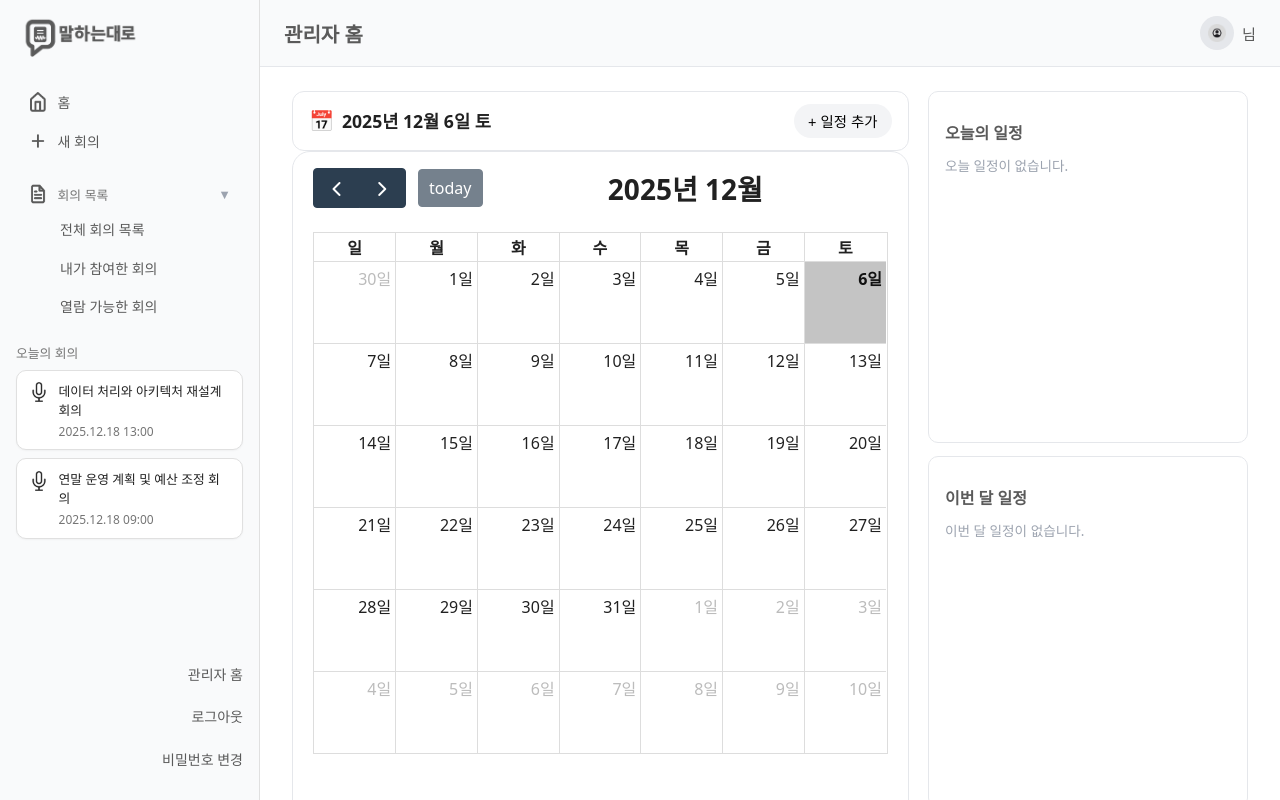
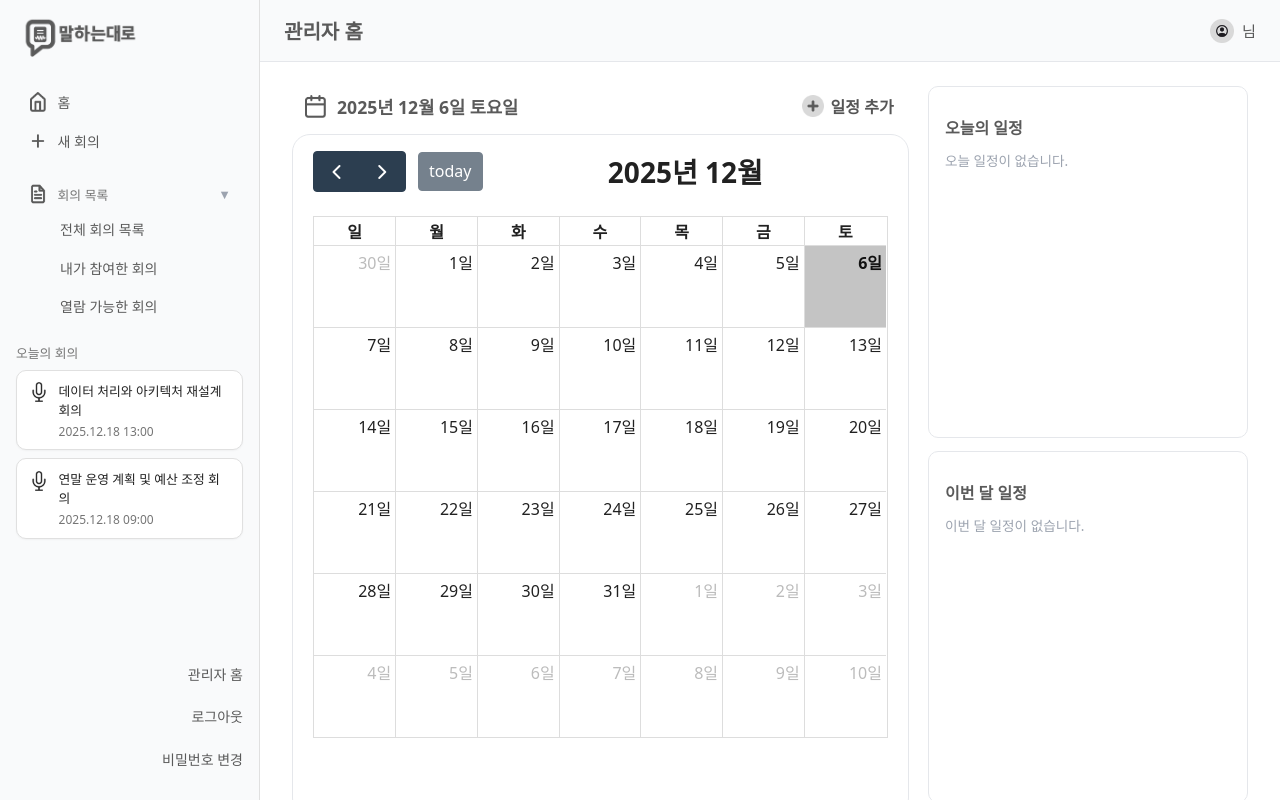
Before and after one commit to skn17-final-2team/final_django, a Django app: template templates/core/home.html in a window 1280 px wide. Run offline with Django 5.2, Linux system fonts and the light colour scheme; the template is opened without the code that fills it, so the values that code supplies are empty.

Commit message:
홈 수정

```diff
--- a/static/css/home.css
+++ b/static/css/home.css
@@ -14,39 +14,141 @@
   min-height: 0;
 }
 
-/* 상단 제목/버튼 영역 */
+/* 오늘 날짜/일정 추가 버튼 영역 */
 .dashboard-header {
   display: flex;
+  align-items: center;
   justify-content: space-between;
-  align-items: center;
-  padding: 0.75rem 1rem;
-  background-color: #ffffff;
-  border-radius: 12px;
-  border: 1px solid #e5e7eb;
-  flex: 0 0 auto;
+  width: 100%;
+  padding-bottom: 8px;
 }
 
+/* 달력 아이콘 */
+.dashboard-calendar-icon {
+  width: 23px;
+  height: 23px;
+  object-fit: contain;
+  margin-right: 2px;
+}
+
+/* 아이콘과 팝오버 위치 기준 */
+.calendar-icon-wrapper {
+  position: relative;
+  display: inline-flex;
+  align-items: center;
+}
+
+/* 월 선택 팝오버 기본 스타일 */
+.month-popover {
+  position: absolute;
+  top: 100%;          /* 아이콘 바로 아래 */
+  left: 0;
+  margin-top: 6ch;
+  background: #ffffff;
+  border-radius: 12px;
+  padding: 8px 10px;
+  box-shadow: 0 4px 12px rgba(0, 0, 0, 0.15);
+  z-index: 1000;
+  min-width: 180px;
+  font-size: 0.85rem;}
+
+/* 연도 헤더 */
+.month-popover-header {
+  display: flex;
+  align-items: center;
+  justify-content: center;
+  margin-bottom: 6px;
+  gap: 8px;
+}
+
+.month-year-btn {
+  border: none;
+  background: none;
+  cursor: pointer;
+  font-size: 1rem;
+  color: #5a5a5a;
+}
+
+/* 연도 텍스트 */
+#month-popover-year {
+  font-weight: 600;
+}
+
+/* 월 버튼 그리드 */
+.month-popover-grid {
+  display: grid;
+  grid-template-columns: repeat(3, 1fr);
+  gap: 4px;
+}
+
+.month-btn {
+  border: none;
+  background: #f3f4f6;
+  border-radius: 8px;
+  padding: 4px 0;
+  cursor: pointer;
+  color: #5a5a5a;
+}
+
+.month-btn:hover {
+  background: #e5e7eb;
+}
+
+.hidden {
+  display: none;
+}
+
+/* month input 기본 크기 조금 정리 */
+#home-month-input {
+  font-size: 0.9rem;
+}
+
+
+/* 오늘 날짜 표시 */
 .dashboard-header-left {
   display: flex;
   align-items: center;
   gap: 0.5rem;
   font-size: 1.1rem;
   font-weight: 600;
+  color: #5a5a5a;
+  margin-left: 12px;
 }
 
 .dashboard-header-left .icon {
   font-size: 1.25rem;
 }
 
+/* 일정 추가하기 버튼 */
 .btn-add-schedule {
+  display: inline-flex;
+  align-items: center;
   border: none;
-  border-radius: 999px;
-  padding: 0.4rem 0.9rem;
-  background-color: #f3f4f6;
-  font-size: 0.9rem;
+  background: none;
+  padding: 8px 10px;
   cursor: pointer;
+  font-size: 1rem;
+  font-weight: 600;
+  color: #555555;
+  border-radius: 18px;
+  transition: background 0.2s ease;
 }
 
+/* '+' 아이콘 이미지 */
+.btn-add-icon {
+  width: 22px;
+  height: 22px;
+  object-fit: contain;
+  margin-right: 6px;
+}
+
+/* '일정 추가' 텍스트 */
+.btn-add-text {
+  white-space: nowrap;
+  margin-right: 5px;
+}
+
+/* 일정 추가 버튼 호버 시*/
 .btn-add-schedule:hover {
   background-color: #e5e7eb;
 }
@@ -409,7 +511,7 @@
   border-radius: 999px;
   border: none;
   background-color: #D9D9D9 !important; /* 요청 색상 */
-  color: #000000 !important;           /* 글씨는 검정이 더 잘 보임 */
+  color: #5a5a5a !important;           /* 글씨는 검정이 더 잘 보임 */
   font-size: 0.75rem;
   font-weight: 500;
 }
@@ -435,3 +537,9 @@
   background-color: #D9D9D9 !important; /* 기존 이벤트 색 유지 */
   color: #000000 !important;
 }
+
+.fc .fc-daygrid-event,
+.fc .fc-daygrid-event .fc-event-title,
+.fc .fc-daygrid-event .fc-event-time {
+  color: #5a5a5a !important;
+}
--- a/static/css/layout.css
+++ b/static/css/layout.css
@@ -263,21 +263,10 @@
   gap: 8px;
 }
 
-/* 유저 아이콘 컨테이너 */
-.header-user-avatar {
-  width: 34px;
-  height: 34px;
-  border-radius: 50%;
-  background: #e5e7eb;
-  display: flex;
-  align-items: center;
-  justify-content: center;
-}
-
 /* 이미지 아이콘 */
 .user-icon {
-  width: 18px;
-  height: 18px;
+  width: 24px;
+  height: 24px;
   object-fit: contain;
 }
 
--- a/static/js/home_calendar.js
+++ b/static/js/home_calendar.js
@@ -10,13 +10,17 @@ document.addEventListener("DOMContentLoaded", function () {
   // 상단 현재 날짜 표시
   if (currentDateEl) {
     const now = new Date();
-    const formatter = new Intl.DateTimeFormat("ko-KR", {
-      year: "numeric",
-      month: "long",
-      day: "numeric",
-      weekday: "short",
-    });
-    currentDateEl.textContent = formatter.format(now);
+
+    const year = now.getFullYear();
+    const month = now.getMonth() + 1;
+    const day = now.getDate();
+
+    const weekNames = ["일요일", "월요일", "화요일", "수요일", "목요일", "금요일", "토요일"];
+    const weekName = weekNames[now.getDay()];
+
+    const formatted = `${year}년 ${month}월 ${day}일 ${weekName}`;
+
+    currentDateEl.textContent = formatted;
   }
 
   // 일정 추가 모달 관련 요소
@@ -360,6 +364,8 @@ document.addEventListener("DOMContentLoaded", function () {
       right: "",
     },
 
+    eventTextColor: "#5a5a5a",
+
     events: function (info, successCallback, failureCallback) {
       fetch("/api/google-events/")
         .then((res) => res.json())
@@ -391,6 +397,70 @@ document.addEventListener("DOMContentLoaded", function () {
   });
 
   calendar.render();
+
+  // === 달 선택 팝오버 로직 ===
+  const calendarIconEl = document.getElementById("home-calendar-icon");
+  const monthPopoverEl = document.getElementById("home-month-popover");
+  const yearLabelEl = document.getElementById("month-popover-year");
+  const prevYearBtn = document.getElementById("month-prev-year");
+  const nextYearBtn = document.getElementById("month-next-year");
+  const monthButtons = document.querySelectorAll(".month-btn");
+
+  let popoverYear = new Date().getFullYear();
+
+  function updatePopoverYearLabel() {
+    if (yearLabelEl) {
+      yearLabelEl.textContent = `${popoverYear}년`;
+    }
+  }
+  updatePopoverYearLabel();
+
+  if (calendarIconEl && monthPopoverEl) {
+    // 아이콘 클릭 시 팝오버 열기/닫기
+    calendarIconEl.addEventListener("click", function (e) {
+      e.stopPropagation();
+      monthPopoverEl.classList.toggle("hidden");
+    });
+
+    // 연도 변경
+    if (prevYearBtn) {
+      prevYearBtn.addEventListener("click", function (e) {
+        e.stopPropagation();
+        popoverYear -= 1;
+        updatePopoverYearLabel();
+      });
+    }
+
+    if (nextYearBtn) {
+      nextYearBtn.addEventListener("click", function (e) {
+        e.stopPropagation();
+        popoverYear += 1;
+        updatePopoverYearLabel();
+      });
+    }
+
+    // 월 클릭 시 해당 연/월로 풀캘린더 이동
+    monthButtons.forEach((btn) => {
+      btn.addEventListener("click", function (e) {
+        e.stopPropagation();
+        const monthIndex = Number(btn.dataset.month); // 0~11
+        const targetDate = new Date(popoverYear, monthIndex, 1);
+        calendar.gotoDate(targetDate);
+        monthPopoverEl.classList.add("hidden");
+      });
+    });
+
+    // 팝오버 바깥 클릭 시 닫기
+    document.addEventListener("click", function (e) {
+      if (
+        !monthPopoverEl.classList.contains("hidden") &&
+        !monthPopoverEl.contains(e.target) &&
+        e.target !== calendarIconEl
+      ) {
+        monthPopoverEl.classList.add("hidden");
+      }
+    });
+  }
 
   // 일정 추가 버튼
   const btnAddSchedule = document.querySelector(".btn-add-schedule");
--- a/templates/core/header.html
+++ b/templates/core/header.html
@@ -30,13 +30,10 @@
 
     <!-- 사용자 정보 박스 (두 번째 사진 스타일 적용) -->
     <div class="header-user">
-      <div class="header-user-avatar">
-        <img src="{% static 'img/icon-user.png' %}" alt="user" class="user-icon">
-      </div>
+      <img src="{% static 'img/icon-user.png' %}" alt="user" class="user-icon">
       <div class="header-user-info">
         <span class="user-name">{{ request.session.login_user_name }}님</span>
       </div>
     </div>
-
   </div>
 </header>
--- a/templates/core/home.html
+++ b/templates/core/home.html
@@ -14,18 +14,51 @@
   <section class="dashboard-main">
     <header class="dashboard-header">
       <div class="dashboard-header-left">
-        <span class="icon">📅</span>
+        <div class="calendar-icon-wrapper">
+          <img src="{% static 'img/icon-calendar.png' %}"
+              alt="달력"
+              class="dashboard-calendar-icon"
+              id="home-calendar-icon">
+
+          <!-- 달 선택 팝오버 (커스텀) -->
+          <div class="month-popover hidden" id="home-month-popover">
+            <div class="month-popover-header">
+              <button type="button" class="month-year-btn" id="month-prev-year">‹</button>
+              <span id="month-popover-year"></span>
+              <button type="button" class="month-year-btn" id="month-next-year">›</button>
+            </div>
+            <div class="month-popover-grid">
+              <button type="button" class="month-btn" data-month="0">1월</button>
+              <button type="button" class="month-btn" data-month="1">2월</button>
+              <button type="button" class="month-btn" data-month="2">3월</button>
+              <button type="button" class="month-btn" data-month="3">4월</button>
+              <button type="button" class="month-btn" data-month="4">5월</button>
+              <button type="button" class="month-btn" data-month="5">6월</button>
+              <button type="button" class="month-btn" data-month="6">7월</button>
+              <button type="button" class="month-btn" data-month="7">8월</button>
+              <button type="button" class="month-btn" data-month="8">9월</button>
+              <button type="button" class="month-btn" data-month="9">10월</button>
+              <button type="button" class="month-btn" data-month="10">11월</button>
+              <button type="button" class="month-btn" data-month="11">12월</button>
+            </div>
+          </div>
+        </div>
+
         <span id="home-current-date"></span>
       </div>
 
+
       <div class="dashboard-header-right">
-        <button type="button" class="btn-add-schedule">+ 일정 추가</button>
+        <button type="button" class="btn-add-schedule">
+          <img src="{% static 'img/icon-plus.png' %}" alt="추가" class="btn-add-icon">
+          <span class="btn-add-text">일정 추가</span>
+        </button>
       </div>
     </header>
 
     <div class="calendar-card">
       <div class="calendar-wrapper">
-        <!-- 여기 div에 FullCalendar가 렌더링됩니다 -->
+        <!-- FullCalendar -->
         <div id="home-calendar"></div>
       </div>
     </div>
```
Also changed, not shown: static/img/icon-plus.png (added).
